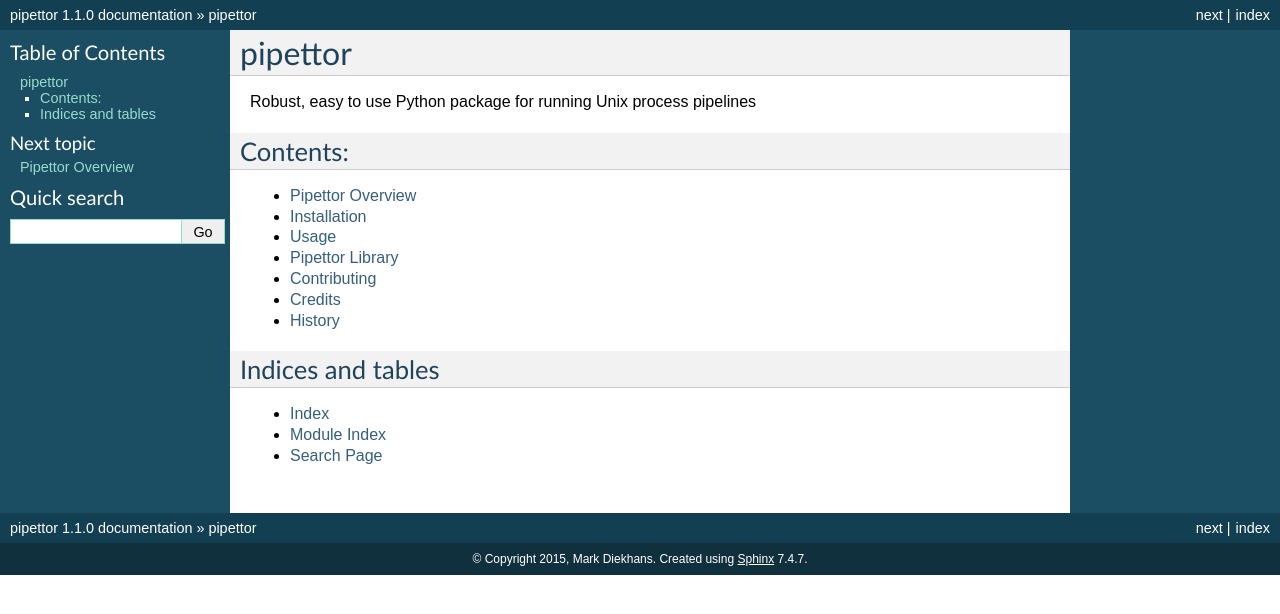
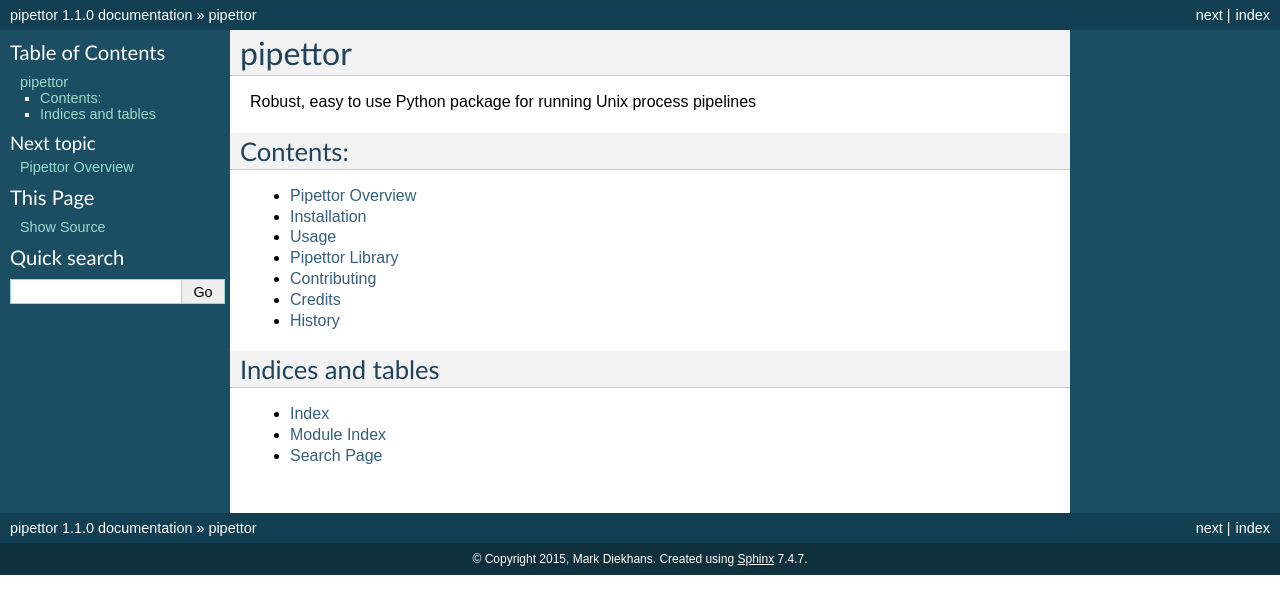
Before and after one commit to diekhans/pipettor, a Sphinx documentation site: the page built from docs/index.rst, in a window 1280 px wide. Shown: the top 614 px of the page. Built offline with Sphinx 7.4.7, drawn with Linux system fonts in a browser that asks for light colours; the version number is read from the project's files by our own code.

```diff
--- a/docs/conf.py
+++ b/docs/conf.py
@@ -1,25 +1,8 @@
 #!/usr/bin/env python
 # -*- coding: utf-8 -*-
-#
-# pipettor documentation build configuration file, created by
-# sphinx-quickstart on Tue Jul  9 22:26:36 2013.
-#
-# This file is execfile()d with the current directory set to its
-# containing dir.
-#
-# Note that not all possible configuration values are present in this
-# autogenerated file.
-#
-# All configuration values have a default; values that are commented out
-# serve to show the default.
 
 import sys
 import os.path as osp
-
-# If extensions (or modules to document with autodoc) are in another
-# directory, add these directories to sys.path here. If the directory is
-# relative to the documentation root, use os.path.abspath to make it
-# absolute
 
 # Get the project root dir, which is the parent dir of this file
 project_root = osp.normpath(osp.abspath(osp.join(osp.dirname(__file__), '..')))
@@ -32,9 +15,6 @@ sys.path.insert(0, osp.join(project_root, "lib"))
 import pipettor
 
 # -- General configuration ---------------------------------------------
-
-# If your documentation needs a minimal Sphinx version, state it here.
-#needs_sphinx = '1.0'
 
 # Add any Sphinx extension module names here, as strings. They can be
 # extensions coming with Sphinx (named 'sphinx.ext.*') or your custom ones.
@@ -70,46 +50,18 @@ version = pipettor.__version__
 # The full version, including alpha/beta/rc tags.
 release = pipettor.__version__
 
-# The language for content autogenerated by Sphinx. Refer to documentation
-# for a list of supported languages.
-#language = None
-
-# There are two options for replacing |today|: either, you set today to
-# some non-false value, then it is used:
-#today = ''
-# Else, today_fmt is used as the format for a strftime call.
-#today_fmt = '%B %d, %Y'
-
 # List of patterns, relative to source directory, that match files and
 # directories to ignore when looking for source files.
 exclude_patterns = [
     '_build',
 ]
 
-# The reST default role (used for this markup: `text`) to use for all
-# documents.
-#default_role = None
-
-# If true, '()' will be appended to :func: etc. cross-reference text.
-#add_function_parentheses = True
-
 # If true, the current module name will be prepended to all description
 # unit titles (such as .. function::).
-#add_module_names = True
-
-# If true, sectionauthor and moduleauthor directives will be shown in the
-# output. They are ignored by default.
-#show_authors = False
+add_module_names = False
 
 # The name of the Pygments (syntax highlighting) style to use.
 pygments_style = 'sphinx'
-
-# A list of ignored prefixes for module index sorting.
-#modindex_common_prefix = []
-
-# If true, keep warnings as "system message" paragraphs in the built
-# documents.
-#keep_warnings = False
 
 
 # -- Options for HTML output -------------------------------------------
@@ -118,31 +70,6 @@ pygments_style = 'sphinx'
 # a list of builtin themes.
 html_theme = 'default'
 
-# Theme options are theme-specific and customize the look and feel of a
-# theme further.  For a list of options available for each theme, see the
-# documentation.
-#html_theme_options = {}
-
-# Add any paths that contain custom themes here, relative to this directory.
-#html_theme_path = []
-
-# The name for this set of Sphinx documents.  If None, it defaults to
-# "<project> v<release> documentation".
-#html_title = None
-
-# A shorter title for the navigation bar.  Default is the same as
-# html_title.
-#html_short_title = None
-
-# The name of an image file (relative to this directory) to place at the
-# top of the sidebar.
-#html_logo = None
-
-# The name of an image file (within the static path) to use as favicon
-# of the docs.  This file should be a Windows icon file (.ico) being
-# 16x16 or 32x32 pixels large.
-#html_favicon = None
-
 # Add any paths that contain custom static files (such as style sheets)
 # here, relative to this directory. They are copied after the builtin
 # static files, so a file named "default.css" will overwrite the builtin
@@ -150,48 +77,6 @@ html_theme = 'default'
 #html_static_path = ['_static']
 html_static_path = []
 
-# If not '', a 'Last updated on:' timestamp is inserted at every page
-# bottom, using the given strftime format.
-#html_last_updated_fmt = '%b %d, %Y'
-
-# If true, SmartyPants will be used to convert quotes and dashes to
-# typographically correct entities.
-#html_use_smartypants = True
-
-# Custom sidebar templates, maps document names to template names.
-#html_sidebars = {}
-
-# Additional templates that should be rendered to pages, maps page names
-# to template names.
-#html_additional_pages = {}
-
-# If false, no module index is generated.
-#html_domain_indices = True
-
-# If false, no index is generated.
-#html_use_index = True
-
-# If true, the index is split into individual pages for each letter.
-#html_split_index = False
-
-# If true, links to the reST sources are added to the pages.
-html_show_sourcelink = False
-
-# If true, "Created using Sphinx" is shown in the HTML footer.
-# Default is True.
-#html_show_sphinx = True
-
-# If true, "(C) Copyright ..." is shown in the HTML footer.
-# Default is True.
-#html_show_copyright = True
-
-# If true, an OpenSearch description file will be output, and all pages
-# will contain a <link> tag referring to it.  The value of this option
-# must be the base URL from which the finished HTML is served.
-#html_use_opensearch = ''
-
-# This is the file name suffix for HTML files (e.g. ".xhtml").
-#html_file_suffix = None
 
 # Output file base name for HTML help builder.
 htmlhelp_basename = 'pipettordoc'
@@ -218,28 +103,6 @@ latex_documents = [
      u'pipettor Documentation',
      u'Mark Diekhans', 'manual'),
 ]
-
-# The name of an image file (relative to this directory) to place at
-# the top of the title page.
-#latex_logo = None
-
-# For "manual" documents, if this is true, then toplevel headings
-# are parts, not chapters.
-#latex_use_parts = False
-
-# If true, show page references after internal links.
-#latex_show_pagerefs = False
-
-# If true, show URL addresses after external links.
-#latex_show_urls = False
-
-# Documents to append as an appendix to all manuals.
-#latex_appendices = []
-
-# If false, no module index is generated.
-#latex_domain_indices = True
-
-
 # -- Options for manual page output ------------------------------------
 
 # One entry per manual page. List of tuples
@@ -251,9 +114,6 @@ man_pages = [
 ]
 
 # If true, show URL addresses after external links.
-#man_show_urls = False
-
-
 # -- Options for Texinfo output ----------------------------------------
 
 # Grouping the document tree into Texinfo files. List of tuples
@@ -268,14 +128,8 @@ texinfo_documents = [
      'Miscellaneous'),
 ]
 
-# Documents to append as an appendix to all manuals.
-#texinfo_appendices = []
 
-# If false, no module index is generated.
-#texinfo_domain_indices = True
+# -- Other Options ----------------------------------------
 
-# How to display URL addresses: 'footnote', 'no', or 'inline'.
-#texinfo_show_urls = 'footnote'
-
-# If true, do not generate a @detailmenu in the "Top" node's menu.
-#texinfo_no_detailmenu = False
+# Don't repeat class name on members in TOC
+toc_object_entries_show_parents = "hide"
```
